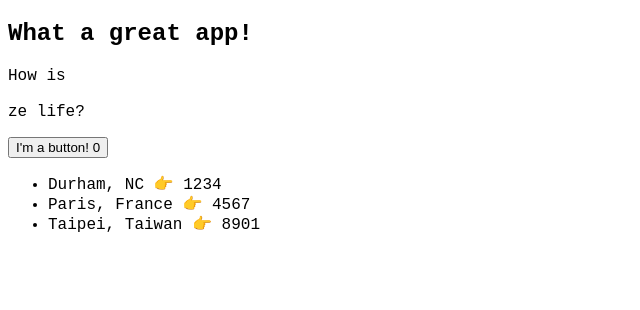
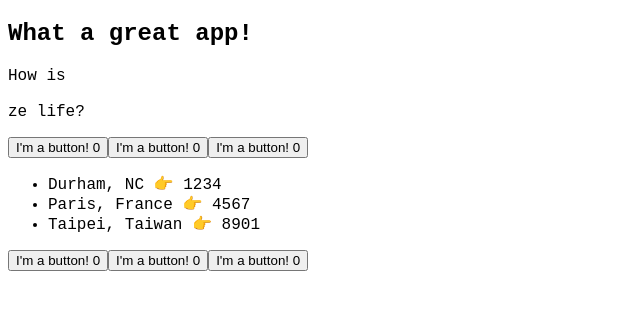
Before and after one commit to svalenziano/react-lab, a React (Vite) app: page / in a window 1280 px wide. Shown: the top 310 px of the page, without its empty margins (0-640 px from the left). Built offline with nearby package versions, Linux system fonts and the light colour scheme.

Commit message:
A bunch of buttons

```diff
--- a/src/main.tsx
+++ b/src/main.tsx
@@ -26,7 +26,12 @@ function MyApp() {
           <h2>What a great app!</h2>
           <p>How is <br/><br/> ze life?</p>
           <MyButton />
+          <MyButton />
+          <MyButton />
           <DataList />
+          <MyButton />
+          <MyButton />
+          <MyButton />
         </div>
     )
 }
```
